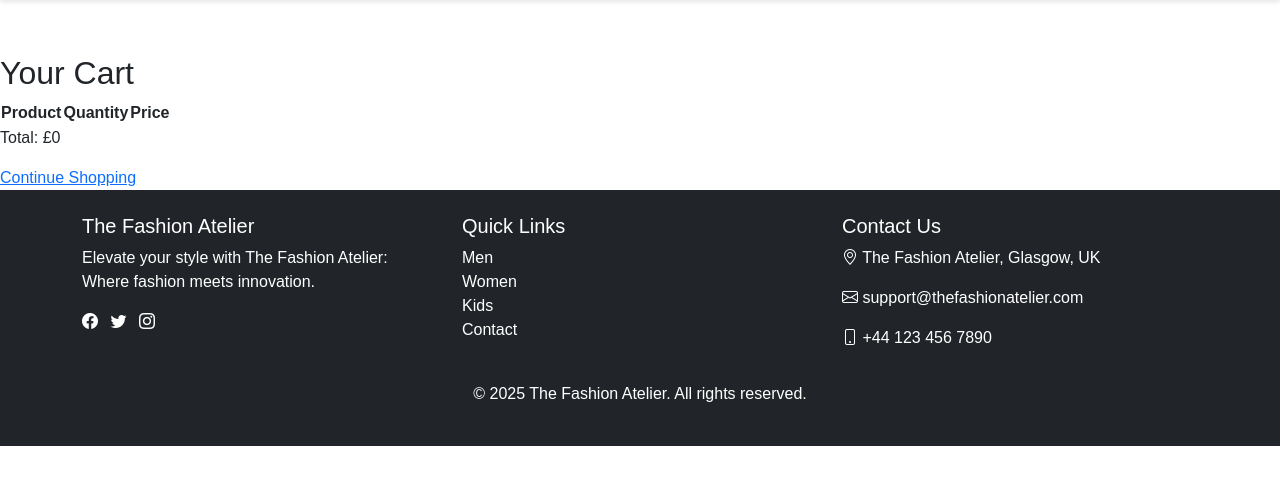
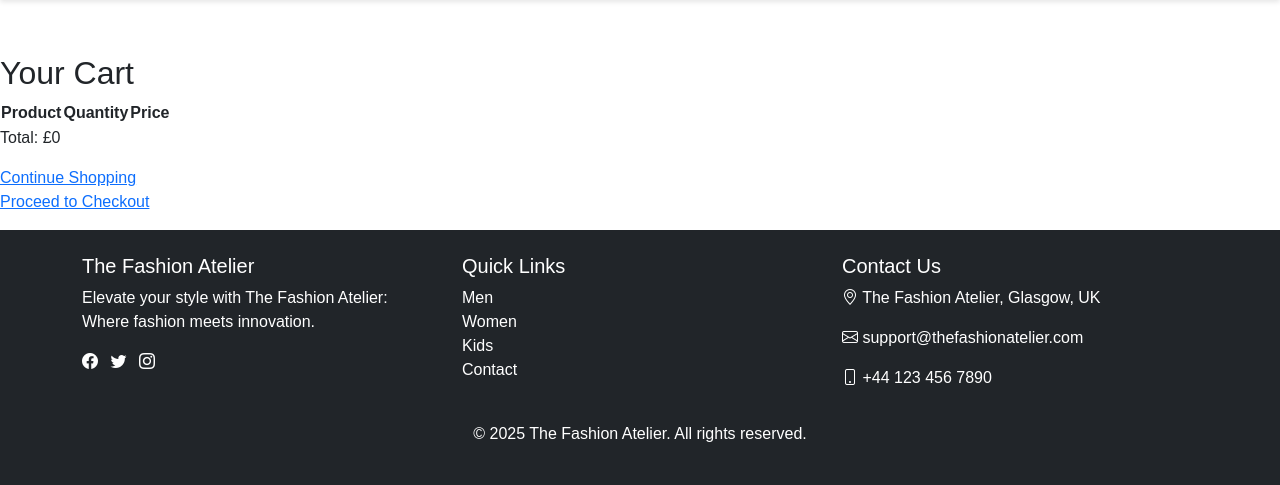
Before and after one commit to Alisha296/tango_with_django_project, a Django app: page /cart/ in a window 1280 px wide. Shown: the part 66-551 px from the top of the page. Run offline with Django 3.2, Linux system fonts and the light colour scheme; a user stored in the database is signed in; data comes from the database, SQL or seed files in the repository; data that the repository does not hold is empty.

Commit message:
Update cart.html

```diff
--- a/fashion/templates/fashion/cart.html
+++ b/fashion/templates/fashion/cart.html
@@ -27,4 +27,5 @@
     <p>Your cart is empty.</p>
   {% endif %}
   <a href="{% url 'home' %}">Continue Shopping</a>
+<p><a href="{% url 'checkout' %}">Proceed to Checkout</a></p>
 {% endblock %}
```
